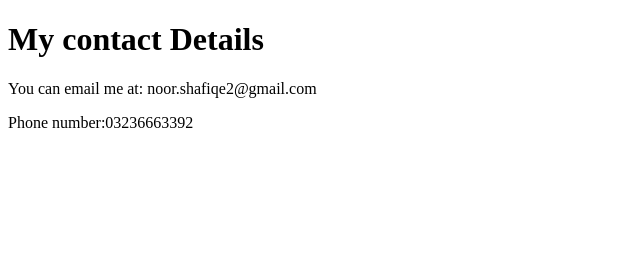
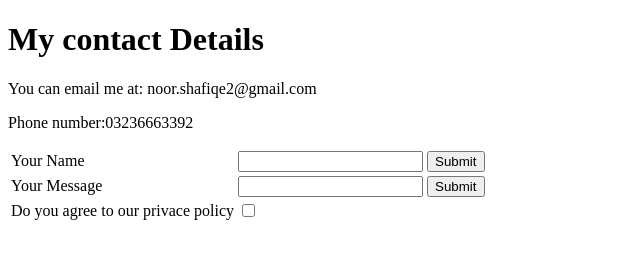
Before and after one commit to miannoor447/CV, a plain HTML site: page Contact US.html in a window 1280 px wide. Shown: the whole page, without its empty margins (0-640 px from the left). Drawn offline with Linux system fonts and the light colour scheme.

Commit message:
Add files via upload

```diff
--- a/Contact US.html
+++ b/Contact US.html
@@ -8,5 +8,27 @@
     <h1>   <centre> My contact Details</centre></h1>
 <p>You can email me at: noor.shafiqe2@gmail.com</p>
 <p>Phone number:03236663392</p>
+<form>
+  <table>
+    <tr>
+<td><label>Your Name</label></td>
+<td><input type="text"></td>
+<td><input type="submit" name=""></td>
+</tr>
+<tr>
+<td><label>Your Message</label></td>
+<td><input type="text" name="" value=""></td>
+<td><input type="submit" name=""></td>
+</tr>
+<tr>
+<td><label>Do you agree to our privace policy</label></td>
+<td><input type="checkbox" name="" value="">
+
+
+</tr>
+</form>
+
+
+
   </body>
 </html>
```
